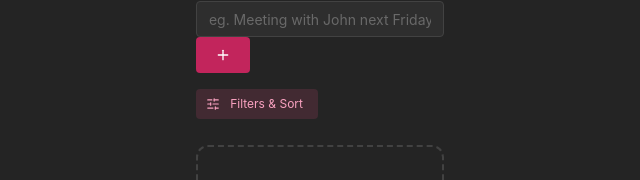
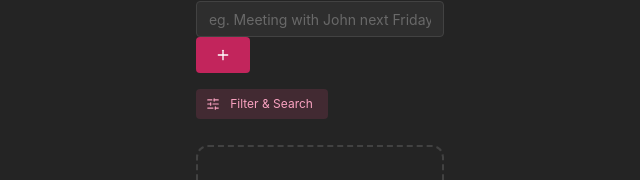
Before and after one commit to anandita-3217/gratify, a React (Vite) app in the folder src/renderer/: page /#/ in a window 1280 px wide. Both pictures are taken after a click on the button "All tasks". Shown: the part 345-525 px from the top of the page, without its empty margins (320-960 px from the left). Built offline with nearby package versions, Linux system fonts and the light colour scheme.

Commit message:
added search bar in tasks

```diff
--- a/src/renderer/src/pages/Tasks/index.jsx
+++ b/src/renderer/src/pages/Tasks/index.jsx
@@ -2,7 +2,7 @@ import TaskItem from "./TaskItem";
 import TaskModal from "./TaskModal";
 // TODO: add a search bar too
 import { Box, Badge, Chip ,Group, MultiSelect  ,TextInput, Button, Stack, Text, Title, Progress, Select  } from "@mantine/core";
-import {  Plus,PlusIcon,SlidersHorizontal   } from 'lucide-react';
+import {  Plus,PlusIcon,SlidersHorizontal, Search   } from 'lucide-react';
 
 import { useDisclosure } from "@mantine/hooks";
 import { useEffect,useRef,  useState } from "react";
@@ -15,6 +15,8 @@ import * as chrono from 'chrono-node';
 export default function Tasks({ onNavigate }){
     const {tasks, addTask, deleteTask, toggleTask,updateTask} = useTasks();
     const [input, setInput] = useState('');
+    const [search, setSearch] = useState('')
+
     const [opened, { open, close }] = useDisclosure(false)
     const [editOpened, { open: openEdit, close: closeEdit }] = useDisclosure(false)
     const [selectedTask, setSelectedTask] = useState(null)
@@ -107,6 +109,10 @@ export default function Tasks({ onNavigate }){
     const percentage = total === 0 ? 0 : Math.round((completed / total) * 100)
 
     const filteredTasks = tasks.filter(task => {
+        if(search){
+            const s = search.toLowerCase()
+            if(!task.text.toLowerCase().includes(s)) return false
+        }
       if (filter.priority.length > 0 && !filter.priority.includes(task.priority)) return false
       if (filter.status === 'active' && task.completed) return false
       if (filter.status === 'completed' && !task.completed) return false
@@ -190,6 +196,8 @@ export default function Tasks({ onNavigate }){
                     <Progress value={percentage} color="pink" />
                     {/* <Button onClick={open} color="pink" leftSection={<Plus size={16}/>} >New Task</Button> */}
 
+
+
                 </Stack>
             </Stack>
             <Stack p="md">
@@ -209,7 +217,7 @@ export default function Tasks({ onNavigate }){
                                 color="pink"
                                 size="xs"
                                 leftSection={<SlidersHorizontal size={14}/>}
-                                onClick={() => setFiltersOpen(f => !f)} >Filters & Sort</Button>
+                                onClick={() => setFiltersOpen(f => !f)} >Filter & Search</Button>
                             {(filter.priority.length > 0 || filter.frequency.length > 0 || filter.status !== 'all' ) && (
                                 <Badge color="pink" size={"sm"} variant="light">
                                     {filter.priority.length + filter.frequency.length * (filter.status !== 'all' ? 1 : 0)} active
@@ -222,6 +230,7 @@ export default function Tasks({ onNavigate }){
                 </Group>
                 {filtersOpen &&(
                     <Stack gap={"xs"} mb={"md"} p={"sm"} style={{ border: '1px solid var(--mantine-color-default-border)', borderRadius: 8 }}>
+                        <TextInput placeholder='Search Tasks...' value={search} onChange={(e) => setSearch(e.target.value)} leftSection={<Search size={16} />}/>
                         <Group gap={"xs"} align="center">
                             <Text size="xs" c={"dimmed"} w={60}>Status</Text>
                             <Chip.Group value={filter.status} onChange={(val) => setFilter(f => ({...f, status: val}))}>
--- a/src/renderer/src/pages/Timer/TechniquePicker.jsx
+++ b/src/renderer/src/pages/Timer/TechniquePicker.jsx
@@ -60,5 +60,4 @@ export default function TechniquePicker({ technique, setTechnique, TECHNIQUES, B
     </Group>
   )
 }
-// TODO: the edit and delete buttons should be next to the options and more animation?
-//  the action buttons arent working
+// TODO: more animation?
--- a/src/renderer/src/pages/Timer/TimerSettings.jsx
+++ b/src/renderer/src/pages/Timer/TimerSettings.jsx
@@ -25,7 +25,6 @@ export default function TimerSettings({ opened, onClose, settings, technique, on
     <Stack gap='lg'>
       <Text>Sounds</Text>
       <Switch
-      // TODO: add thumb icon
       size='md'
       thumbIcon={sound ? (
         <BellRing  size={12} color='pink'/>
@@ -39,7 +38,6 @@ export default function TimerSettings({ opened, onClose, settings, technique, on
       /><Divider color='pink'/>
       <Text>Notifications</Text>
       <Switch
-      // TODO: add thumb icon
       size='md'
       thumbIcon={notifications ? (
         <BellRing  size={12} color='pink'/>
```
Also changed, not shown: 1 other file (tests, documents, lock files or other folders).
